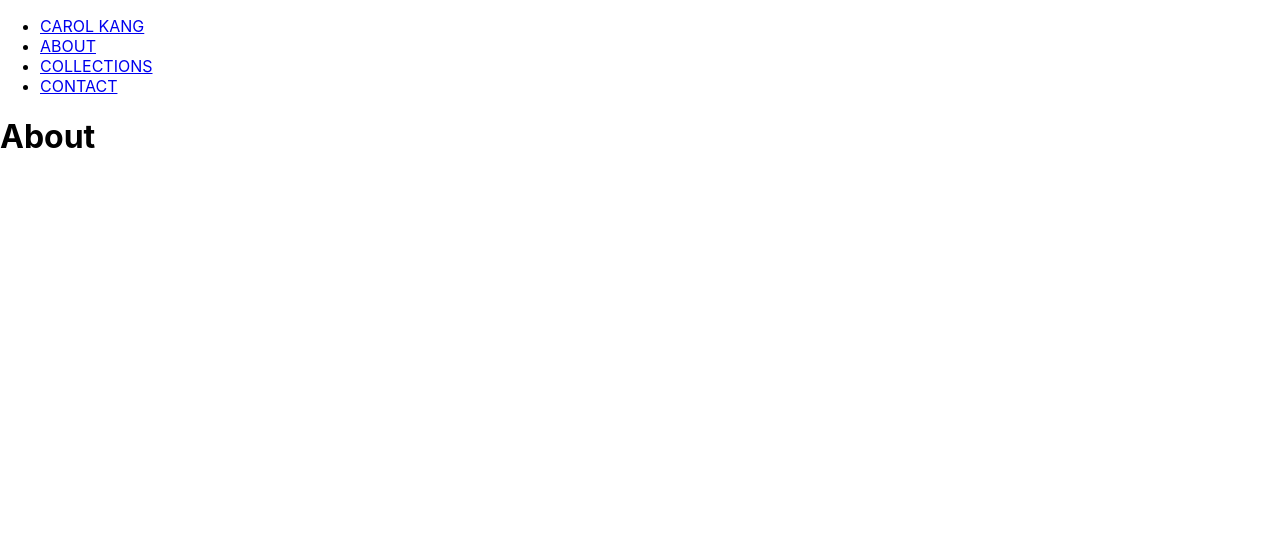
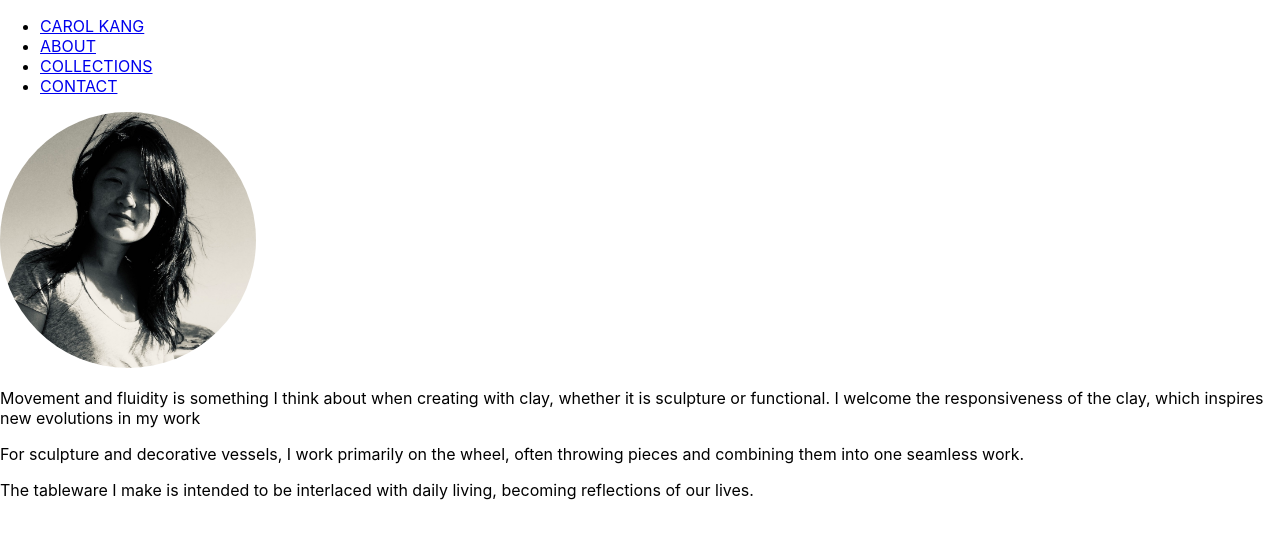
Before and after one commit to kangcarol/carolkang-ceramics, a React (Create React App) app: page /about in a window 1280 px wide. Shown: the top 538 px of the page. Built offline with nearby package versions, Linux system fonts and the light colour scheme.

Commit message:
about text draft

```diff
--- a/public/index.html
+++ b/public/index.html
@@ -9,7 +9,7 @@
       name="description"
       content="Web site created using create-react-app"
     />
-    <link rel="apple-touch-icon" href="%PUBLIC_URL%/logo192.png" />
+    <link rel="icon" href="%PUBLIC_URL%/favicon.ico" />
     <!--
       manifest.json provides metadata used when your web app is installed on a
       user's mobile device or desktop. See https://developers.google.com/web/fundamentals/web-app-manifest/
--- a/src/pages/About/About.jsx
+++ b/src/pages/About/About.jsx
@@ -3,7 +3,19 @@ import styles from './About.module.css'
 function About() {
   return (
     <main className={styles.about}>
-      <h1>About</h1>
+        <section>
+          <img
+            src='./carolkang.jpeg'
+            alt="carol-kang"
+            className="self-img"
+          />
+          <p>Movement and fluidity is something I think about when creating with clay, whether it is sculpture or functional. I welcome the responsiveness of the clay, which inspires new evolutions in my work</p>
+
+          <p>For sculpture and decorative vessels, I work primarily on the wheel, often throwing pieces and combining them into one seamless work.</p>
+
+          <p>The tableware I make is intended to be interlaced with daily living, becoming reflections of our lives.</p>
+
+      </section>
     </main>
   )
 }
--- a/src/pages/About/About.module.css
+++ b/src/pages/About/About.module.css
@@ -0,0 +1,4 @@
+.about img {
+  width: 20%;
+  border-radius: 50%;
+}
```
Also changed, not shown: src/data/collections.js (+29 -0 lines), public/carolkang.jpeg (added), 1 other file (tests, documents, lock files or other folders).
